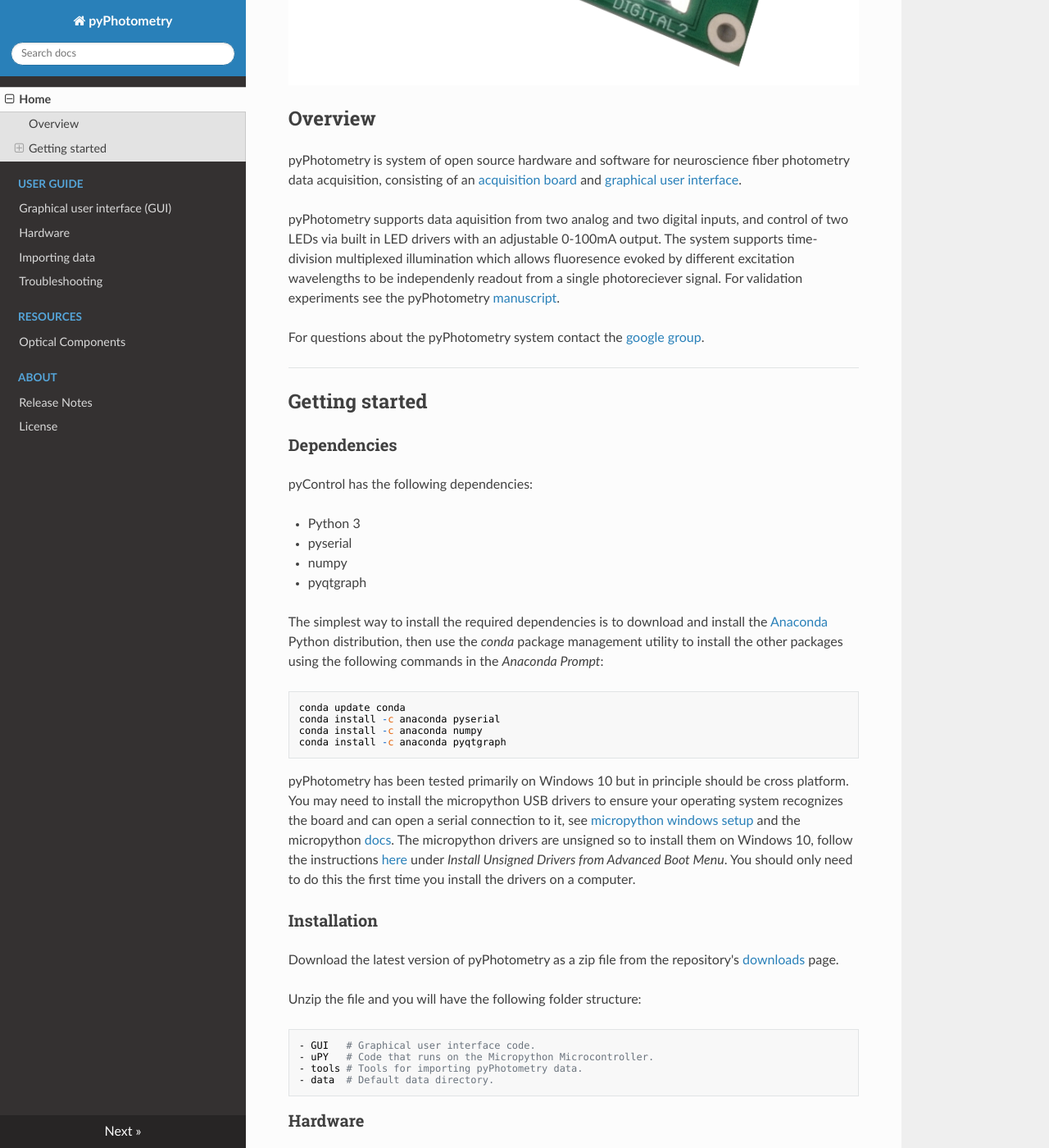
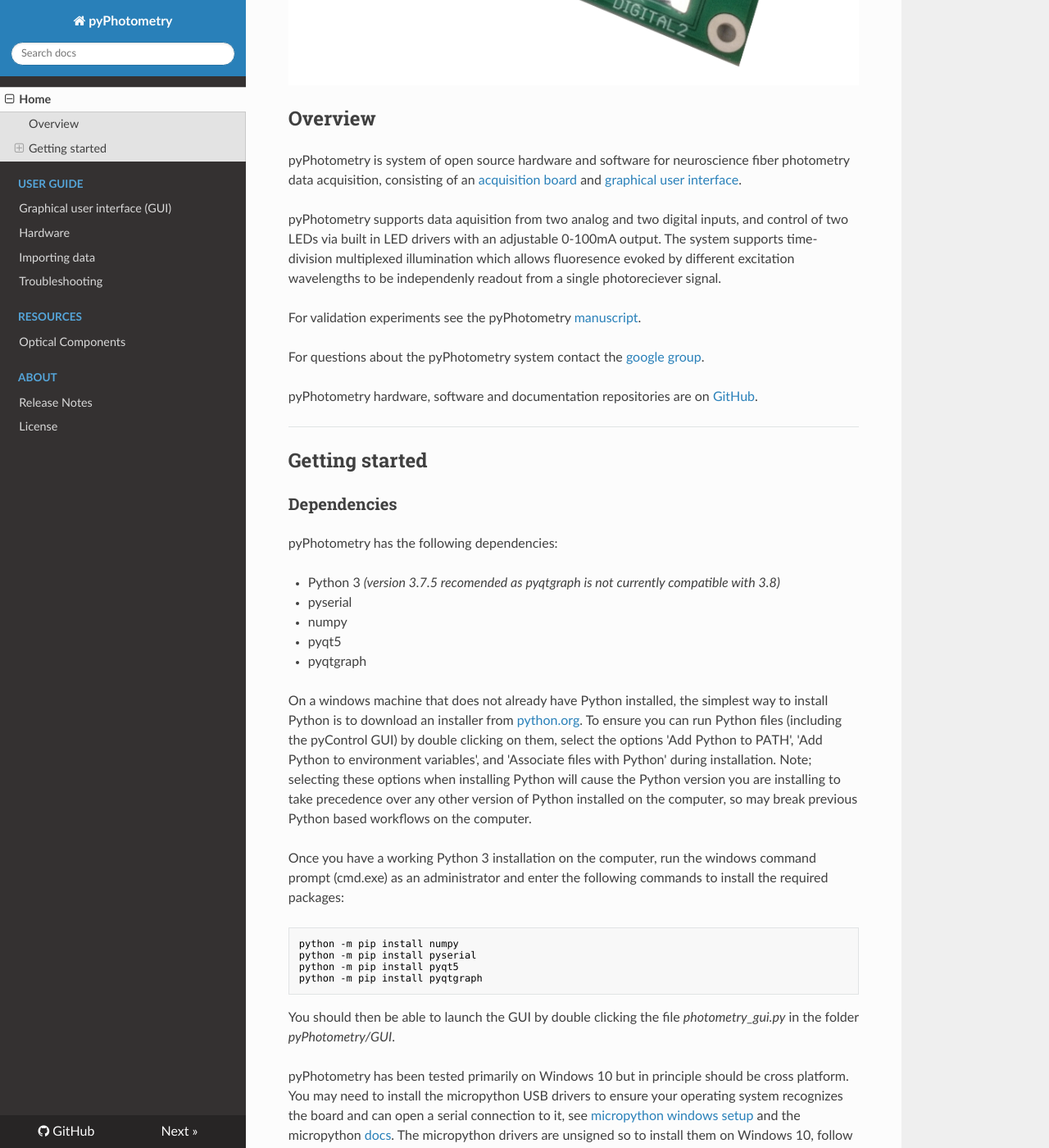
Before and after one commit to pyPhotometry/docs, an MkDocs documentation site: the page built from docs/index.md, in a window 1280 px wide and 1400 px high, scrolled down 665 px. Shown: the whole window at 82% size. Built offline with MkDocs 1.6.1, drawn with Linux system fonts in a browser that asks for light colours; nearby versions of some CDN libraries; some of the changed text lies outside the part shown.

Commit message:
updated repository links following move to github

````diff
--- a/docs/index.md
+++ b/docs/index.md
@@ -10,9 +10,13 @@
 
 pyPhotometry is system of open source hardware and software for neuroscience fiber photometry data acquisition, consisting of an [acquisition board](user-guide/hardware.md) and [graphical user interface](user-guide/graphical-user-interface.md).
 
-pyPhotometry supports data aquisition from two analog and two digital inputs, and control of two LEDs via built in LED drivers with an adjustable 0-100mA output.  The system supports time-division multiplexed illumination which allows fluoresence evoked by different excitation wavelengths to be independenly readout from a single photoreciever signal.  For validation experiments see the pyPhotometry [manuscript](https://rdcu.be/bpvvJ).
+pyPhotometry supports data aquisition from two analog and two digital inputs, and control of two LEDs via built in LED drivers with an adjustable 0-100mA output.  The system supports time-division multiplexed illumination which allows fluoresence evoked by different excitation wavelengths to be independenly readout from a single photoreciever signal.
+
+For validation experiments see the pyPhotometry [manuscript](https://rdcu.be/bpvvJ).
 
 For questions about the pyPhotometry system contact the [google group](https://groups.google.com/forum/#!forum/pycontrol).
+
+pyPhotometry hardware, software and documentation repositories are on [GitHub](https://github.com/pyPhotometry).
 
 ---
 
@@ -20,27 +24,32 @@ For questions about the pyPhotometry system contact the [google group](https://g
 
 ### Dependencies
 
-pyControl has the following dependencies:
+pyPhotometry has the following dependencies:
 
-- Python 3
+- Python 3  *(version 3.7.5 recomended as pyqtgraph is not currently compatible with 3.8)*
 - pyserial
 - numpy
+- pyqt5
 - pyqtgraph
 
-The simplest way to install the required dependencies is to download and install the [Anaconda](https://www.anaconda.com/download/) Python distribution, then use the *conda* package management utility to install the other packages using the following commands in the *Anaconda Prompt*:
+ On a windows machine that does not already have Python installed, the simplest way to install Python is to download an installer from [python.org](https://www.python.org/downloads/). To ensure you can run Python files (including the pyControl GUI) by double clicking on them, select the options 'Add Python to PATH', 'Add Python to environment variables', and 'Associate files with Python' during installation.  Note; selecting these options when installing Python will cause the Python version you are installing to take precedence over any other version of Python installed on the computer, so may break previous Python based workflows on the computer.
+
+Once you have a working Python 3 installation on the computer, run the windows command prompt (cmd.exe) as an administrator and enter the following commands to install the required packages:
 
 ```
-conda update conda
-conda install -c anaconda pyserial
-conda install -c anaconda numpy
-conda install -c anaconda pyqtgraph
+python -m pip install numpy
+python -m pip install pyserial
+python -m pip install pyqt5
+python -m pip install pyqtgraph
 ```
+
+You should then be able to launch the GUI by double clicking the file *photometry_gui.py* in the folder *pyPhotometry/GUI*.
 
 pyPhotometry has been tested primarily on Windows 10 but in principle should be cross platform.  You may need to install the micropython USB drivers to ensure your operating system recognizes the board and can open a serial connection to it, see [micropython windows setup](http://micropython.org/resources/Micro-Python-Windows-setup.pdf) and the micropython [docs](http://docs.micropython.org/en/latest/pyboard/pyboard/tutorial/repl.html).  The micropython drivers are unsigned so to install them on Windows 10, follow the instructions [here](https://www.maketecheasier.com/install-unsigned-drivers-windows10/) under *Install Unsigned Drivers from Advanced Boot Menu*.  You should only need to do this the first time you install the drivers on a computer.
 
 ### Installation
 
-Download the latest version of pyPhotometry as a zip file from the repository's [downloads](https://bitbucket.org/takam/pyPhotometry/downloads/) page.
+Download the latest version of pyPhotometry as a zip file from the [releases](https://github.com/pyPhotometry/code/releases) page.
 
 Unzip the file and you will have the following folder structure:
 
--- a/mkdocs.yml
+++ b/mkdocs.yml
@@ -1,13 +1,12 @@
 site_name: pyPhotometry
 site_url: https://pyphotometry.readthedocs.io/
-site_description: Open source, Python based, fiber photometry acquisition.
+site_description: Open source, Python based, fiber photometry data acquisition.
 site_author: Thomas Akam
 
 theme:
     name: readthedocs
-#    custom_dir:
 
-#repo_url: https://bitbucket.org/fchampalimaud/pycontrol-docs
+repo_url: https://github.com/pyPhotometry/docs
 
 nav:
 - Home: index.md
````
Also changed, not shown: docs/about/release-notes.md (+1 -1 lines), docs/user-guide/hardware.md (+1 -1 lines), docs/user-guide/importing-data.md (+2 -2 lines).
